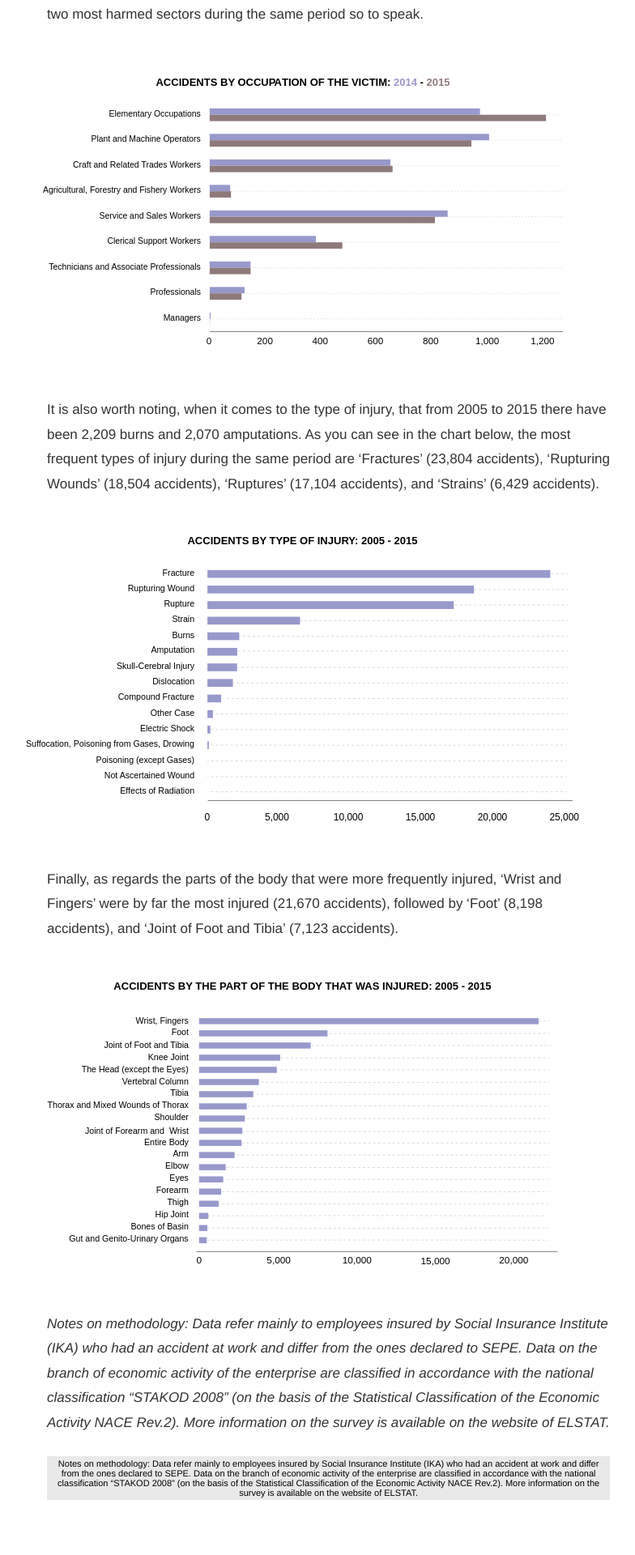
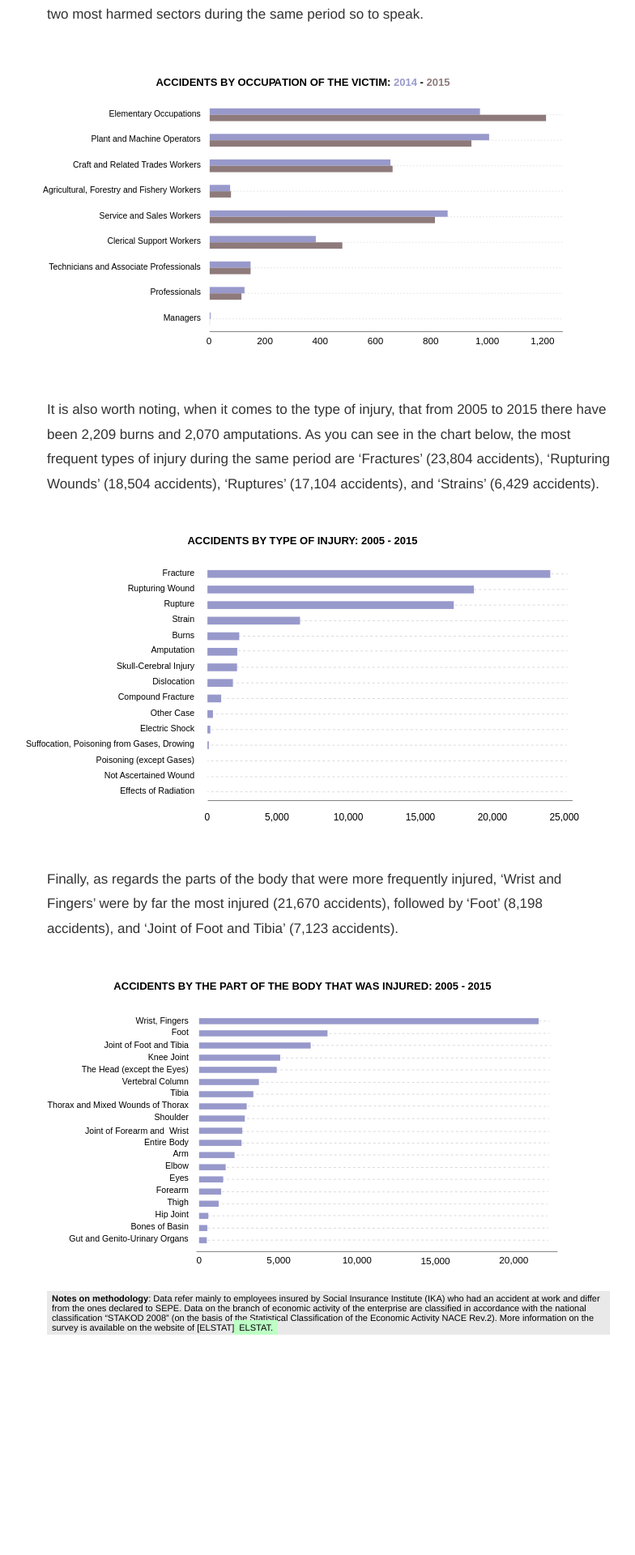
Before and after one commit to 2109Sot/studio-projects, a Jekyll site: the page docs/accidents_at_work/index.html, which Jekyll copies as it is, in a window 1280 px wide. Shown: the part 3472-5392 px from the top of the page at 81% size, without its empty margins (266-1050 px from the left). Built offline with Jekyll 4.4.1, drawn with Linux system fonts in a browser that asks for light colours; after the commit the page ends 5188 px from its top, so only the background shows below that.

Commit message:
accidents_update

```diff
--- a/docs/accidents_at_work/index.html
+++ b/docs/accidents_at_work/index.html
@@ -100,7 +100,7 @@ a {
 }
 
 #my_footer {
-  text-align: center;
+  text-align: left;
   margin-left: 25%;
   margin-right: 20%;
   margin-top: 0%;
@@ -182,10 +182,8 @@ a {
         <img width="60%" src="https://2109sot.github.io/studio-projects/accidents_at_work/body_parts_update_05_15-06.svg" alt="" />
       </div>
 
-      <p><i>Notes on methodology: Data refer mainly to employees insured by Social Insurance Institute (IKA) who had an accident at work and differ from the ones declared to SEPE. Data on the branch of economic activity of the enterprise are classified in accordance with the national classification “STAKOD 2008” (on the basis of the Statistical Classification of the Economic Activity NACE Rev.2). More information on the survey is available on the website of ELSTAT.</i></p>
-
       <div id="my_footer">
-        Notes on methodology: Data refer mainly to employees insured by Social Insurance Institute (IKA) who had an accident at work and differ from the ones declared to SEPE. Data on the branch of economic activity of the enterprise are classified in accordance with the national classification “STAKOD 2008” (on the basis of the Statistical Classification of the Economic Activity NACE Rev.2). More information on the survey is available on the website of ELSTAT.
+        <b>Notes on methodology</b>: Data refer mainly to employees insured by Social Insurance Institute (IKA) who had an accident at work and differ from the ones declared to SEPE. Data on the branch of economic activity of the enterprise are classified in accordance with the national classification “STAKOD 2008” (on the basis of the Statistical Classification of the Economic Activity NACE Rev.2). More information on the survey is available on the website of [ELSTAT]<a href="http://www.statistics.gr/en/statistics/-/publication/SHE03/-">ELSTAT.</a>
       </div>
 
   </div>
```
